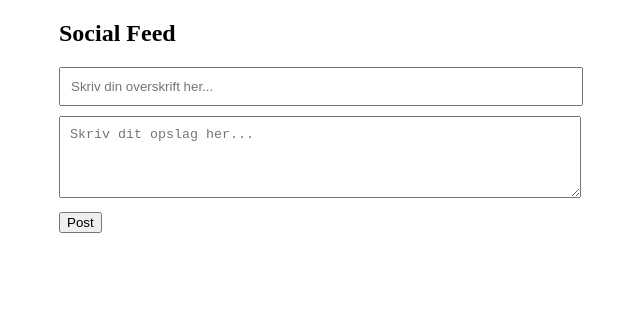
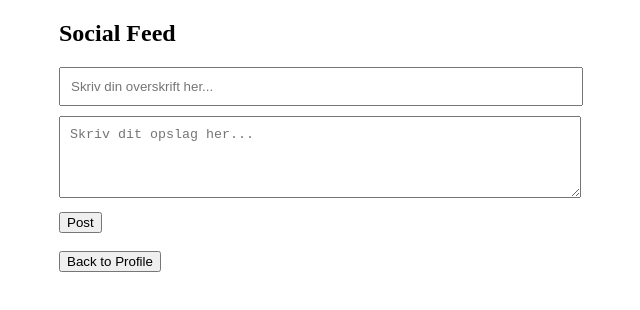
Before and after one commit to MunkerKrelle/Java-React, a React (Create React App) app: page /posts in a window 1280 px wide. Shown: the top 310 px of the page, without its empty margins (331-971 px from the left). Built offline with nearby package versions, Linux system fonts and the light colour scheme.

Commit message:
button back to profile

```diff
--- a/src/posts.js
+++ b/src/posts.js
@@ -1,5 +1,6 @@
 import React, {useState} from "react";
 import {username}  from "./login";
+import { Link } from "react-router-dom";
 
 
 export default function BlogPost() {
@@ -51,6 +52,11 @@ export default function BlogPost() {
               style={{ width: "100%", padding: "10px" }}
             />
             <button type="submit" style={{ marginTop: "10px" }}>Post</button>
+            <br></br>
+            <br></br>
+            <Link to="/profile">
+                <button>Back to Profile</button>
+            </Link>
           </form>
 
           <div style={{ marginTop: "30px" }}>
```
Also changed, not shown: 1 other file (tests, documents, lock files or other folders).
